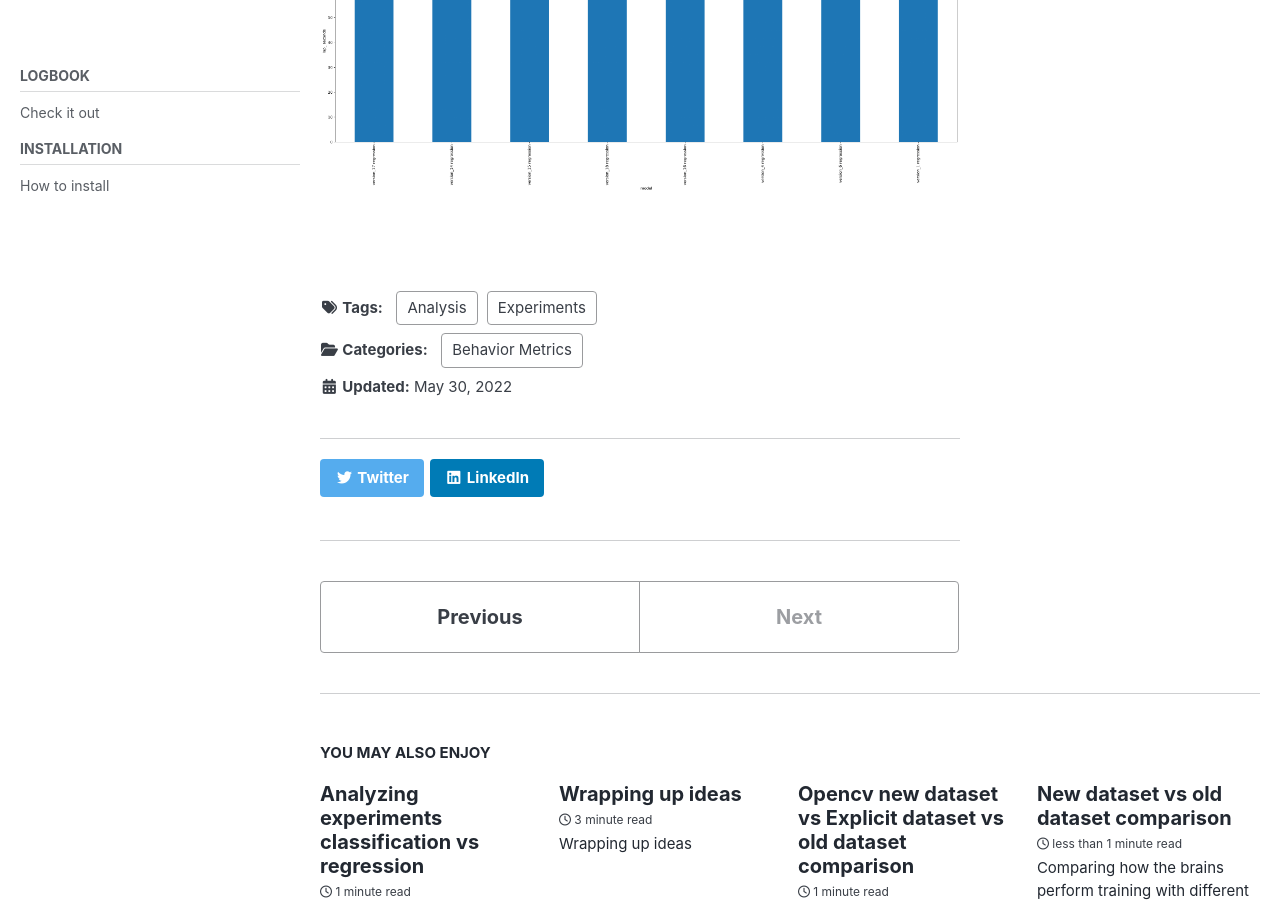
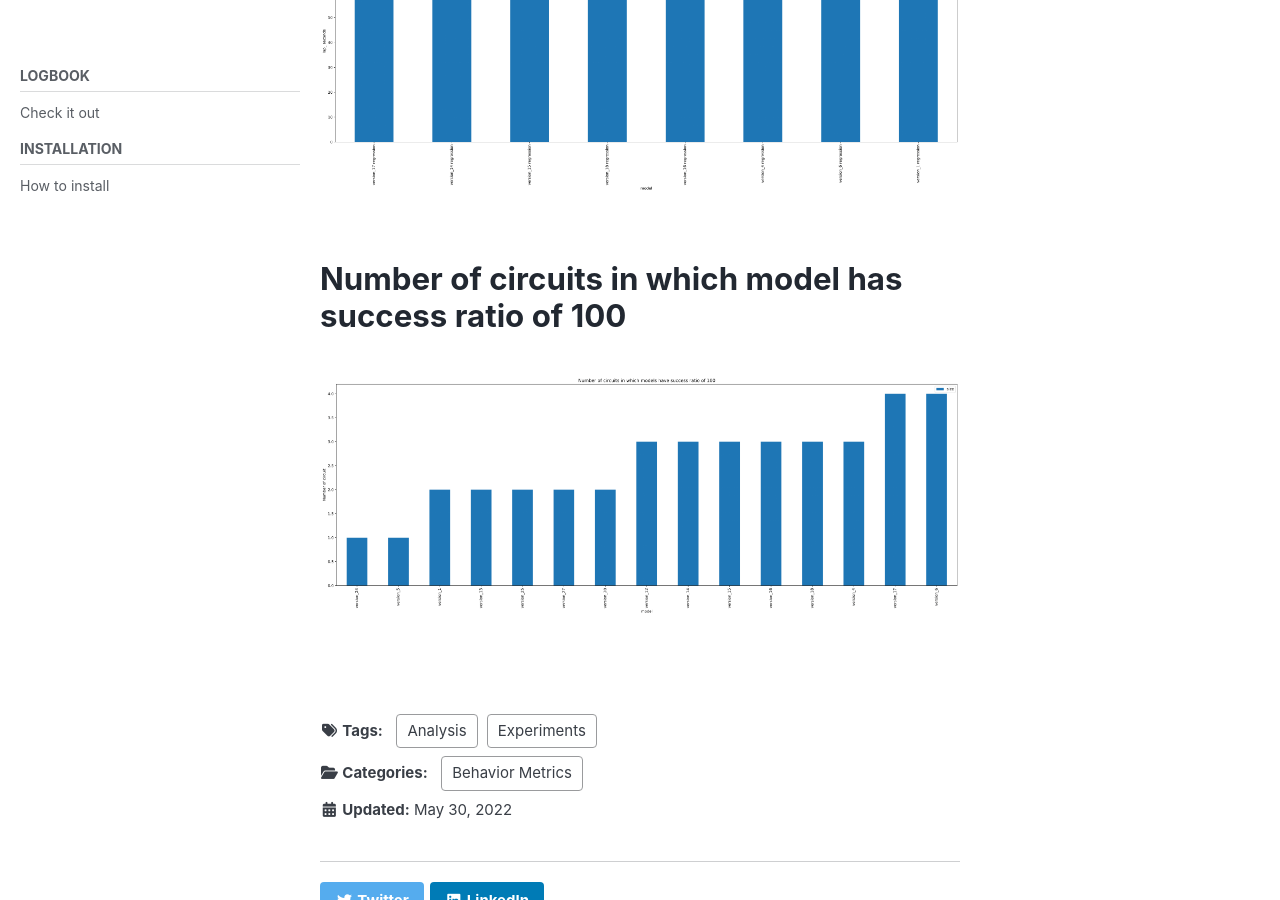
Before and after one commit to RoboticsLabURJC/2019-phd-sergio-paniego, a Jekyll site: the page built from docs/_posts/2022-05-30-analyzing-neural-paper-experiments-old-dataset.md, in a window 1280 px wide and 900 px high, scrolled down 9585 px. Built offline with Jekyll 4.4.1, drawn with Linux system fonts in a browser that asks for light colours; cached includes are drawn as plain includes; nearby versions of some CDN libraries.

Commit message:
Updated blogpost

```diff
--- a/docs/_posts/2022-05-30-analyzing-neural-paper-experiments-old-dataset.md
+++ b/docs/_posts/2022-05-30-analyzing-neural-paper-experiments-old-dataset.md
@@ -95,6 +95,10 @@ gallery19:
   - url: /assets/images/logbook/20220530/nurburgring_line_lap_seconds_filter_100.png
     image_path: /assets/images/logbook/20220530/nurburgring_line_lap_seconds_filter_100.png
     alt: ""
+gallery20:
+  - url: /assets/images/logbook/20220530/circuits_success_100.png
+    image_path: /assets/images/logbook/20220530/circuits_success_100.png
+    alt: ""
 
 ---
 
@@ -164,3 +168,6 @@ gallery19:
 
 ## Lap seconds in nurburgring for success ratio > 100
 {% include gallery id="gallery19" caption="" %}
+
+# Number of circuits in which model has success ratio of 100
+{% include gallery id="gallery20" caption="" %}
```
Also changed, not shown: docs/assets/images/logbook/20220530/circuits_success_100.png (added).
